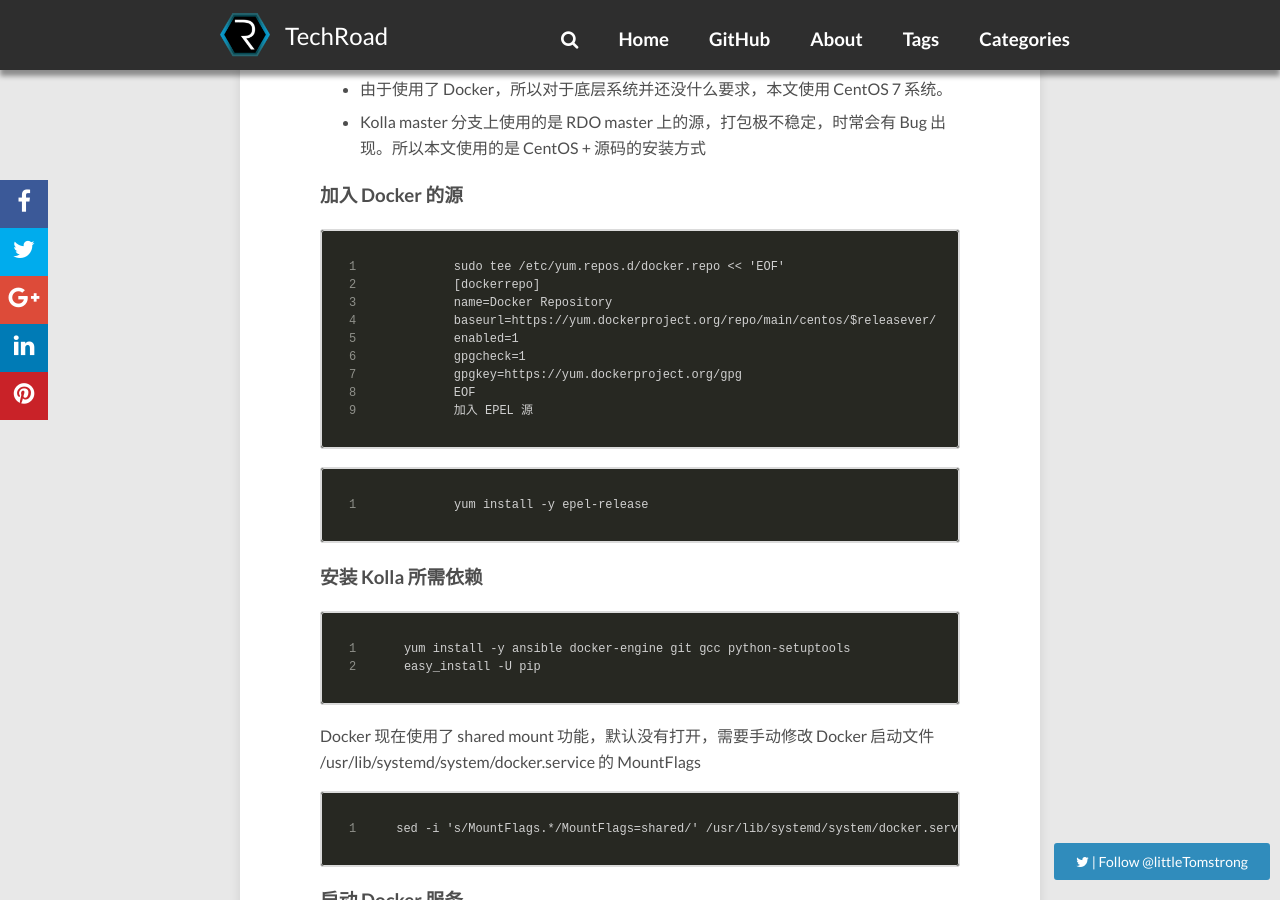
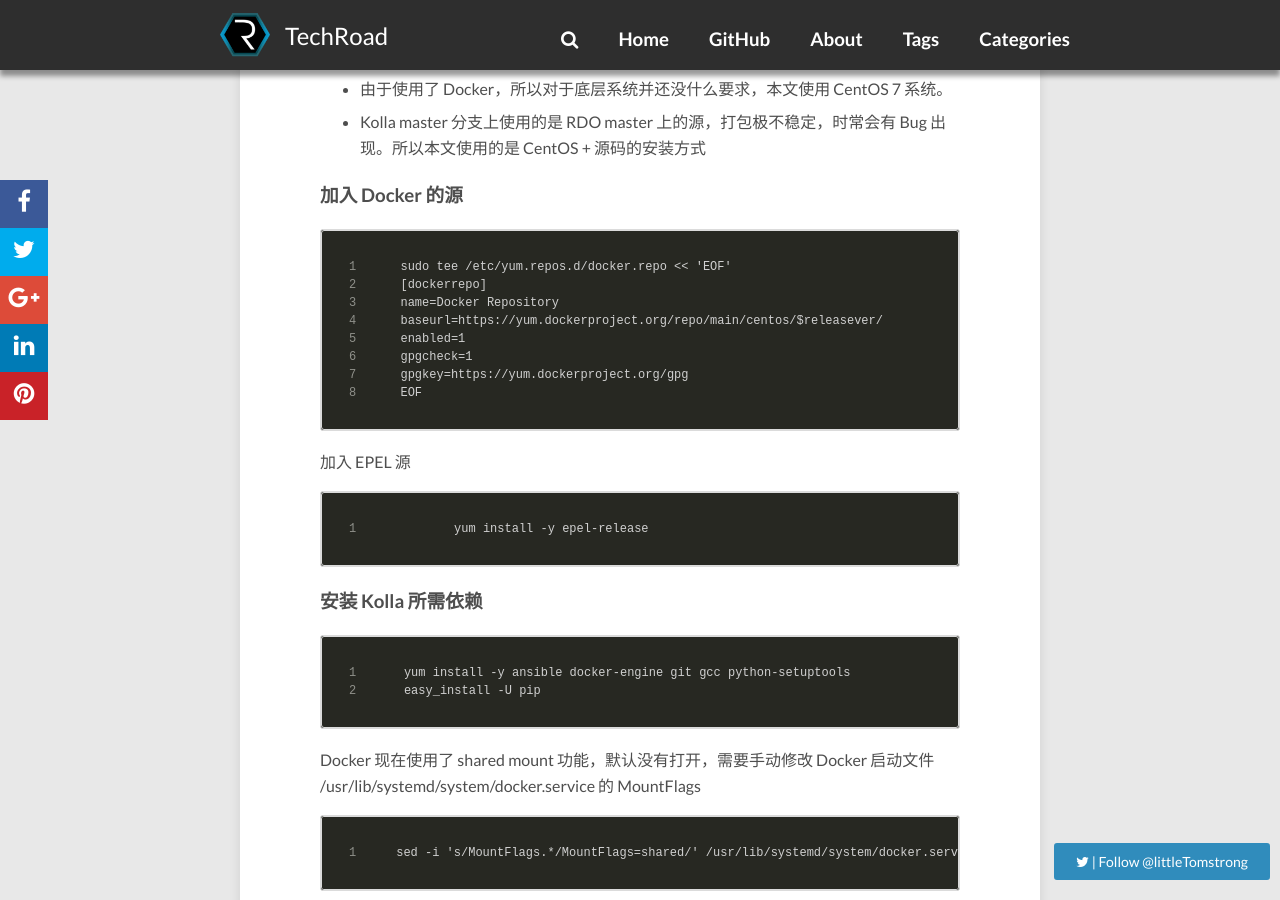
Before and after one commit to JianqingJiang/jianqingjiang.github.io, a Jekyll site: the page built from _posts/2016-06-20-openstack_kolla.md, in a window 1280 px wide and 900 px high, scrolled down 1664 px. Built offline with Jekyll 4.4.1, drawn with Linux system fonts in a browser that asks for light colours; nearby versions of some CDN libraries; comment, search, counter and statistics services are not loaded.

Commit message:
modified _config.yml

````diff
--- a/_posts/2016-06-20-openstack_kolla.md
+++ b/_posts/2016-06-20-openstack_kolla.md
@@ -31,17 +31,19 @@
 * Kolla master 分支上使用的是 RDO master 上的源，打包极不稳定，时常会有 Bug 出现。所以本文使用的是 CentOS + 源码的安装方式
 
 ###  加入 Docker 的源
+
 ```
-	sudo tee /etc/yum.repos.d/docker.repo << 'EOF'
-	[dockerrepo]
-	name=Docker Repository
-	baseurl=https://yum.dockerproject.org/repo/main/centos/$releasever/
-	enabled=1
-	gpgcheck=1
-	gpgkey=https://yum.dockerproject.org/gpg
-	EOF
-	加入 EPEL 源
+sudo tee /etc/yum.repos.d/docker.repo << 'EOF'
+[dockerrepo]
+name=Docker Repository
+baseurl=https://yum.dockerproject.org/repo/main/centos/$releasever/
+enabled=1
+gpgcheck=1
+gpgkey=https://yum.dockerproject.org/gpg
+EOF
 ```
+
+加入 EPEL 源
 
 
 ```
````
Also changed, not shown: 1 other file.
